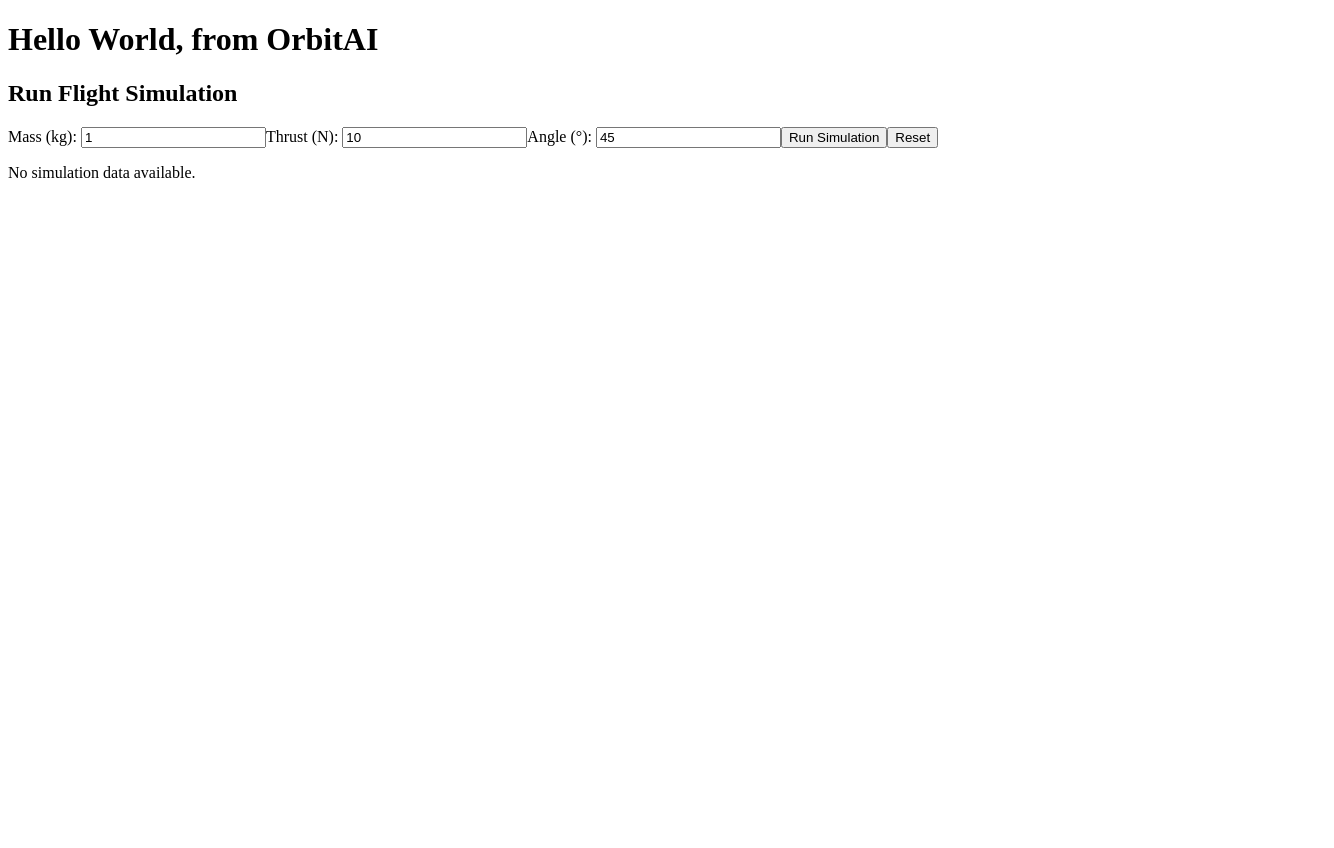
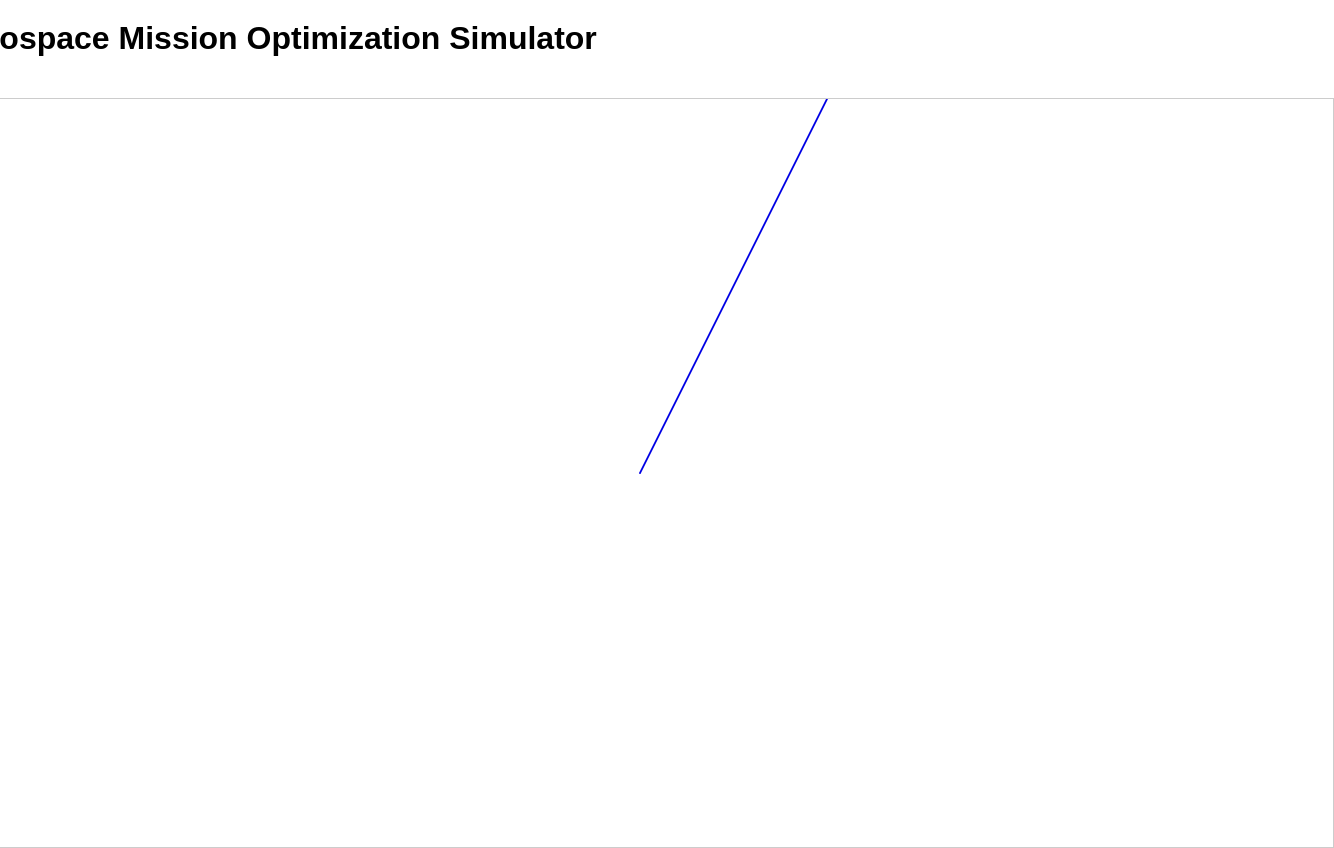
Before and after one commit to titrn/orbit-ai, a React (Vite) app: page / in a window 1280 px wide. Shown: the whole page, 1334 px wide, since content can reach past the window. Before the commit the page ends 800 px from the top, so only its background shows below. Built offline with nearby package versions, Linux system fonts and the light colour scheme.

Commit message:
improved visualization

```diff
--- a/frontend/src/App.tsx
+++ b/frontend/src/App.tsx
@@ -1,15 +1,29 @@
-import React from 'react';
-import TestComponent from './components/TestComponent';
-import SimulationForm from './components/SimulationForm';
+import React, { useState, useEffect } from 'react';
+import FlightTrajectory from './components/FlightTrajectory';
+import './styles.css';
 
-function App() {
-    return (
-        <div>
-            <h1>Hello World, from OrbitAI</h1>
-            <SimulationForm />
-            {/* <TestComponent /> */}
-        </div>
-    );
-}
+const App = () => {
+  const [trajectory, setTrajectory] = useState([]);
+
+  // Mock data for trajectory
+  useEffect(() => {
+    const mockTrajectory = [
+      [0, 0, 0],
+      [1, 2, 3],
+      [2, 4, 6],
+      [3, 6, 9],
+      [4, 8, 12],
+      [5, 10, 15],
+    ];
+    setTrajectory(mockTrajectory);
+  }, []);
+
+  return (
+    <div>
+      <h1>Aerospace Mission Optimization Simulator</h1>
+      <FlightTrajectory trajectory={trajectory} />
+    </div>
+  );
+};
 
 export default App;
--- /dev/null
+++ b/frontend/src/components/FlightTrajectory.tsx
@@ -0,0 +1,31 @@
+import React, { useRef, useMemo } from 'react';
+import { Canvas } from '@react-three/fiber';
+import { OrbitControls, Line } from '@react-three/drei';
+import * as THREE from 'three';
+
+interface TrajectoryProps {
+  trajectory: [number, number, number][];
+}
+
+const TrajectoryLine: React.FC<TrajectoryProps> = ({ trajectory }) => {
+  const lineRef = useRef<THREE.Line>(null);
+
+  const points = useMemo(() => {
+    return trajectory.map(([x, y, z]) => new THREE.Vector3(x, y, z));
+  }, [trajectory]);
+
+  return <Line points={points} color='blue' lineWidth={2} />;
+};
+
+const FlightTrajectory: React.FC<TrajectoryProps> = ({ trajectory }) => {
+  return (
+    <Canvas camera={{ position: [0, 0, 10], fov: 75 }}>
+      {/* <ambientLight intensity={0.5} />
+      <pointLight position={[10, 10, 10]} /> */}
+      <TrajectoryLine trajectory={trajectory} />
+      <OrbitControls />
+    </Canvas>
+  );
+};
+
+export default FlightTrajectory;
--- /dev/null
+++ b/frontend/src/styles.css
@@ -0,0 +1,19 @@
+body {
+  font-family: Arial, sans-serif;
+  margin: 0;
+  padding: 0;
+  display: flex;
+  flex-direction: column;
+  align-items: center;
+}
+
+h1 {
+  margin-top: 20px;
+}
+
+canvas {
+  margin-top: 20px;
+  width: 80%;
+  height: 80vh;
+  border: 1px solid #ccc;
+}
--- a/tsconfig.json
+++ b/tsconfig.json
@@ -12,7 +12,7 @@
     // "disableReferencedProjectLoad": true,             /* Reduce the number of projects loaded automatically by TypeScript. */
 
     /* Language and Environment */
-    "target": "es2016",                                  /* Set the JavaScript language version for emitted JavaScript and include compatible library declarations. */
+    "target": "ES6",                                  /* Set the JavaScript language version for emitted JavaScript and include compatible library declarations. */
     // "lib": [],                                        /* Specify a set of bundled library declaration files that describe the target runtime environment. */
     // "jsx": "preserve",                                /* Specify what JSX code is generated. */
     // "experimentalDecorators": true,                   /* Enable experimental support for legacy experimental decorators. */
```
Also changed, not shown: package.json (+5 -2 lines), 1 other file (tests, documents, lock files or other folders).
